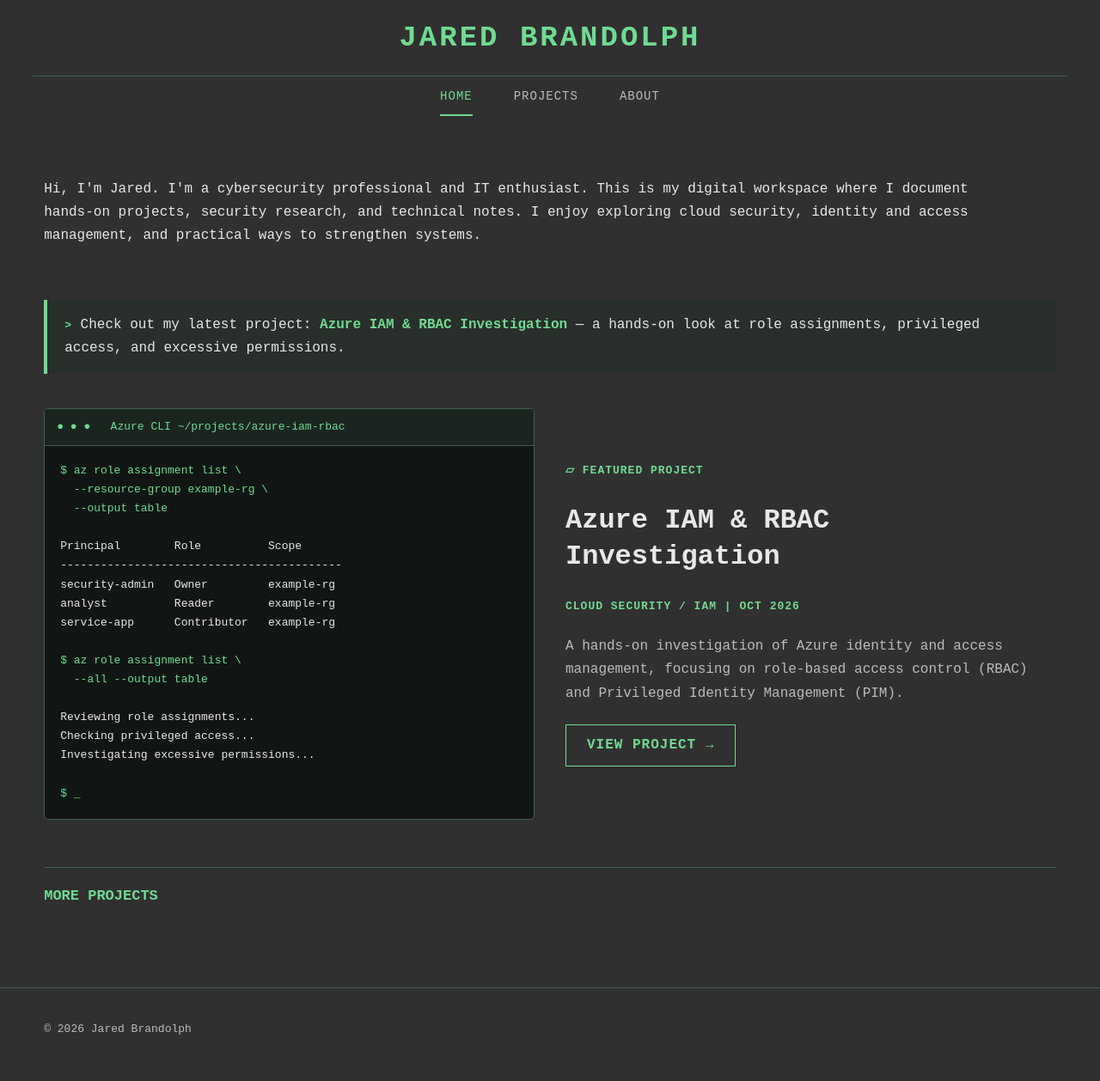
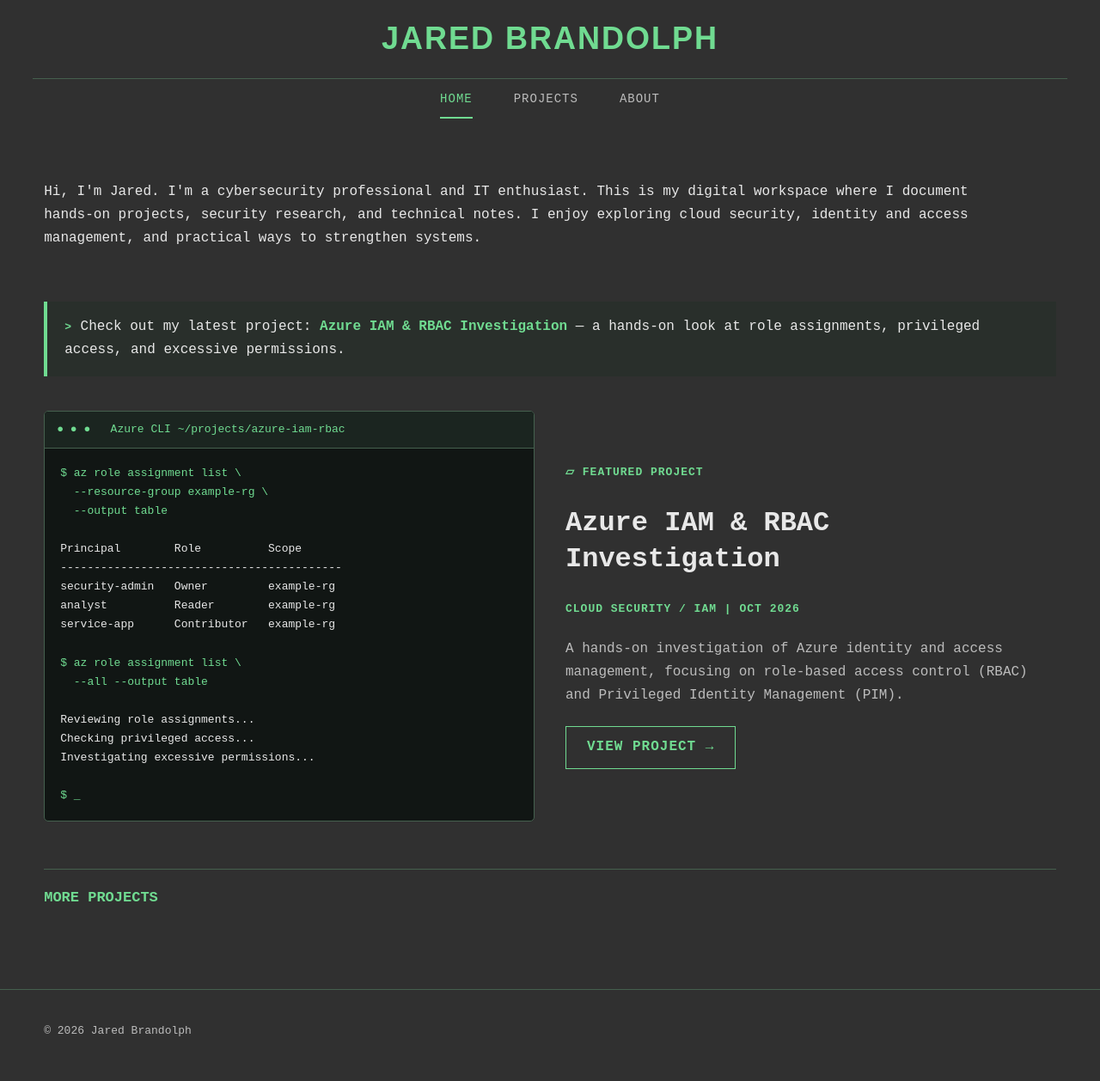
Before and after one commit to brandolphj/brandolphj.github.io, a Jekyll site: the page built from index.html, in a window 1280 px wide. Shown: the whole page at 86% size. Built offline with Jekyll 4.4.1, drawn with Linux system fonts in a browser that asks for light colours.

Commit message:
Update style.css

```diff
--- a/assets/css/style.css
+++ b/assets/css/style.css
@@ -53,13 +53,21 @@
   border-bottom: 1px solid var(--border);
 }
 
+
 .site-logo {
-  font-size: clamp(20px, 3vw, 34px);
-  font-weight: 900;
-  letter-spacing: 3px;
+  display: inline-block;
   color: var(--green);
+  font-family: "Chakra Petch", sans-serif;
+  font-size: clamp(24px, 3vw, 36px);
+  font-weight: 700;
+  letter-spacing: 2px;
+  line-height: 1.3;
   text-align: center;
-  line-height: 1.3;
+}
+
+#decrypt-name {
+  display: inline-block;
+  white-space: nowrap;
 }
 
 .prompt {
```
